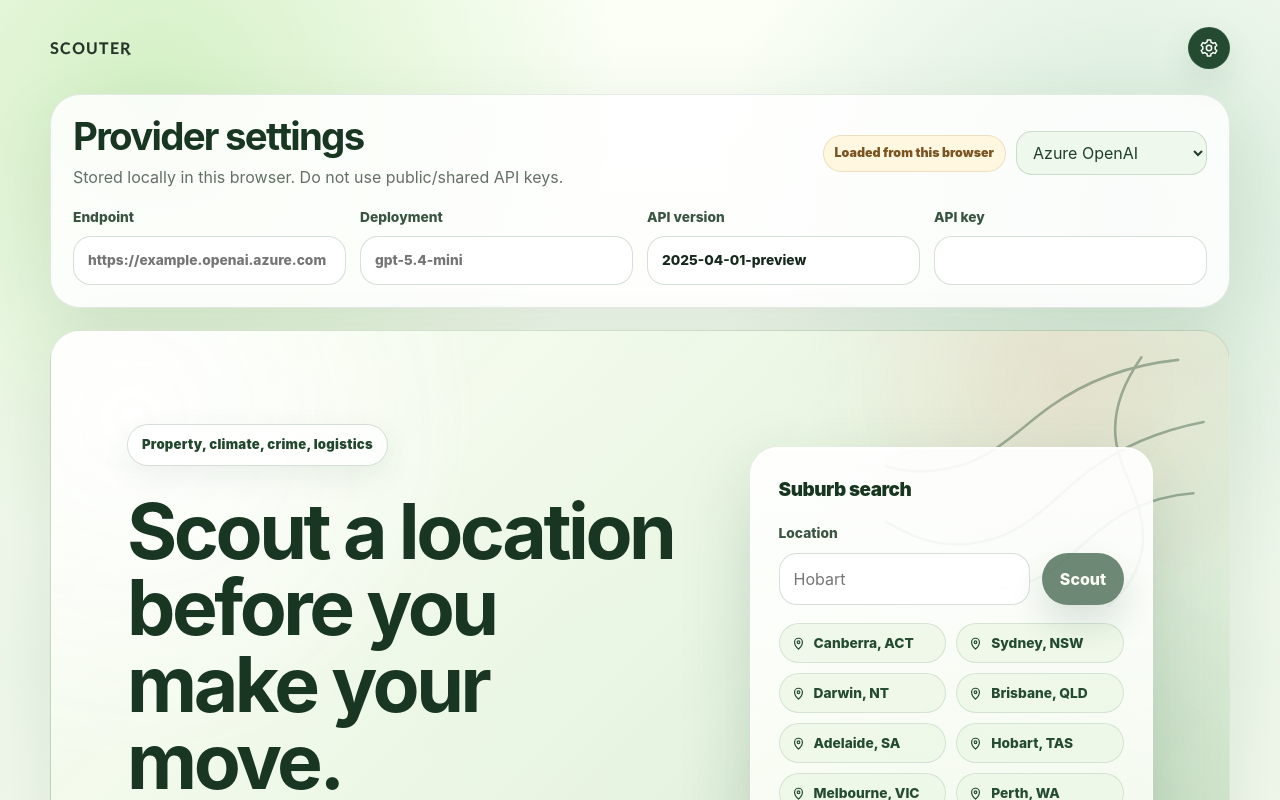
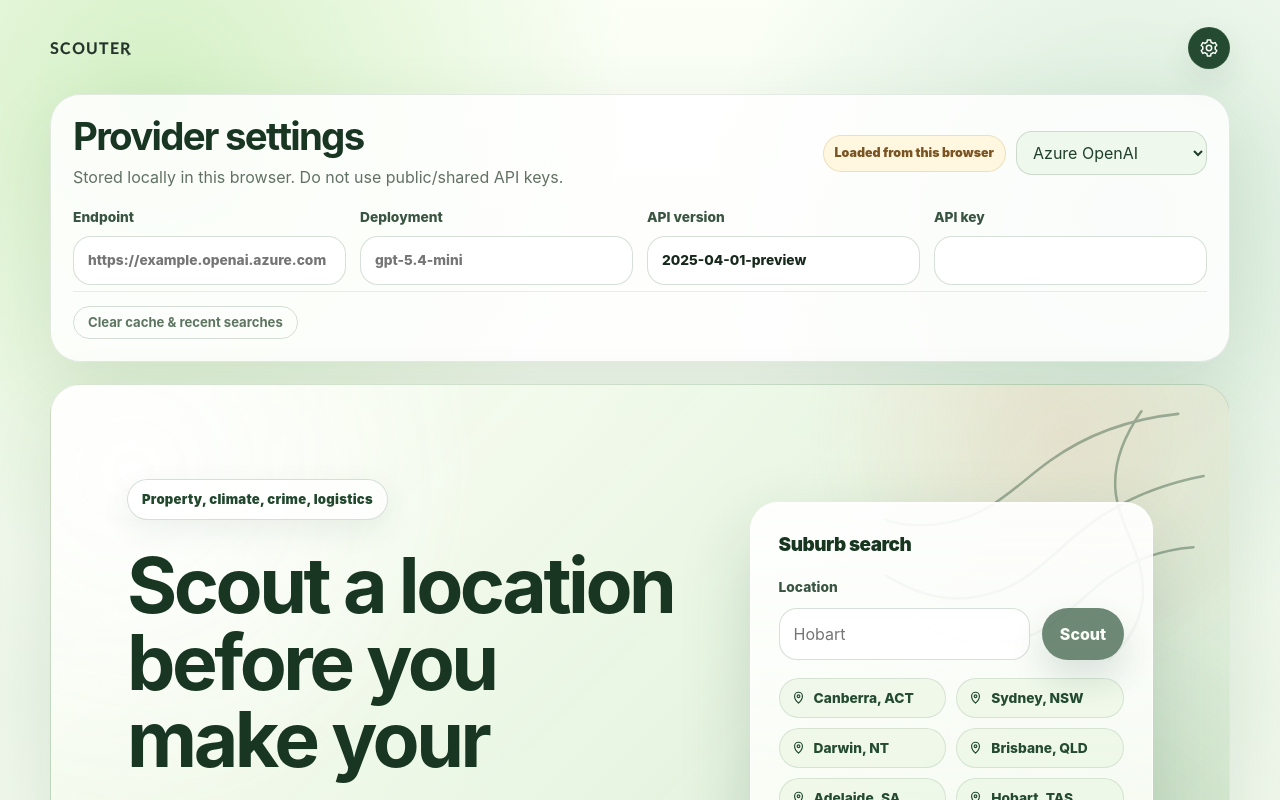
Before and after one commit to soutarm/scouter, a React (Vite) app: page / in a window 1280 px wide. Both pictures are taken after a click on the button "LLM settings". Shown: the top 800 px of the page. Built offline with nearby package versions, Linux system fonts and the light colour scheme.

Commit message:
Add clear cache button to settings panel

```diff
--- a/src/App.css
+++ b/src/App.css
@@ -295,6 +295,30 @@ input:disabled {
   font-size: 0.84rem;
   line-height: 1.45;
   margin: 0;
+}
+
+.settings-footer {
+  border-top: 1px solid rgba(74, 111, 81, 0.12);
+  margin-top: 6px;
+  padding-top: 14px;
+}
+
+.clear-cache-button {
+  background: none;
+  border: 1px solid rgba(74, 111, 81, 0.22);
+  border-radius: 999px;
+  color: #5e7561;
+  cursor: pointer;
+  font-size: 0.82rem;
+  font-weight: 700;
+  padding: 6px 14px;
+  transition: background 160ms ease, border-color 160ms ease, color 160ms ease;
+}
+
+.clear-cache-button:hover {
+  background: #f1f8ed;
+  border-color: rgba(74, 111, 81, 0.35);
+  color: #2f5139;
 }
 
 label {
--- a/src/App.tsx
+++ b/src/App.tsx
@@ -1358,6 +1358,19 @@ function App() {
               </label>
             </div>
           )}
+          <div className="settings-footer">
+            <button
+              type="button"
+              className="clear-cache-button"
+              onClick={() => {
+                window.localStorage.removeItem(RECENT_SEARCHES_KEY)
+                window.localStorage.removeItem(REVIEW_CACHE_KEY)
+                setRecentSearches([])
+              }}
+            >
+              Clear cache &amp; recent searches
+            </button>
+          </div>
         </section>
       )}
 
```
